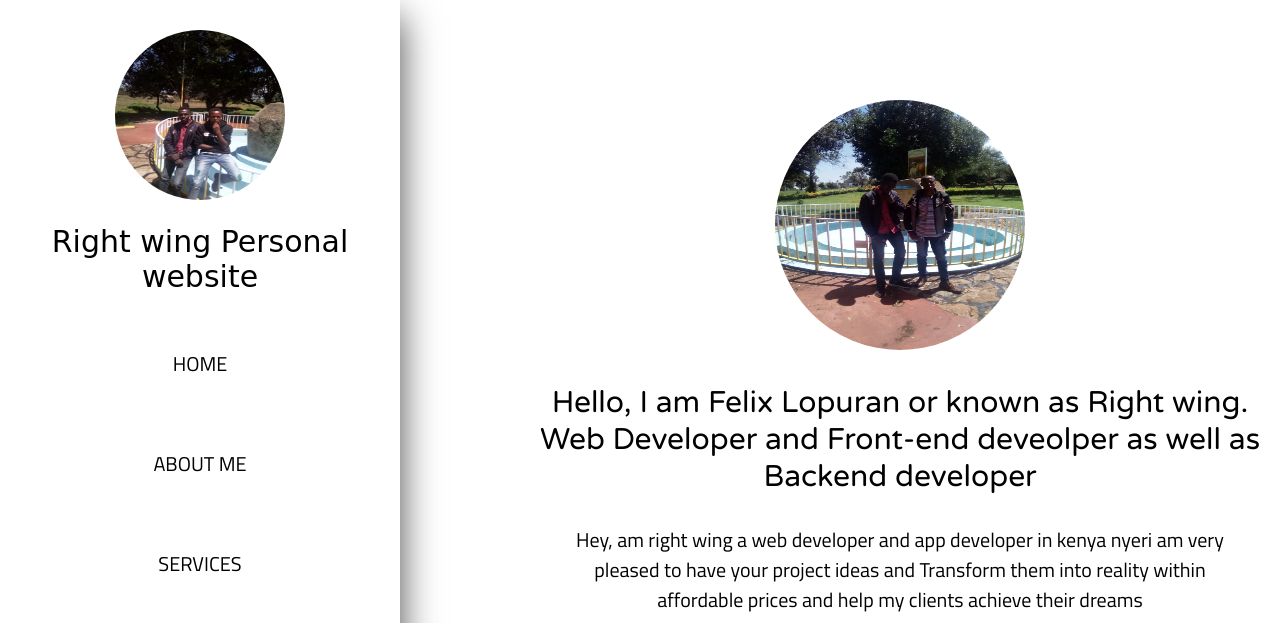
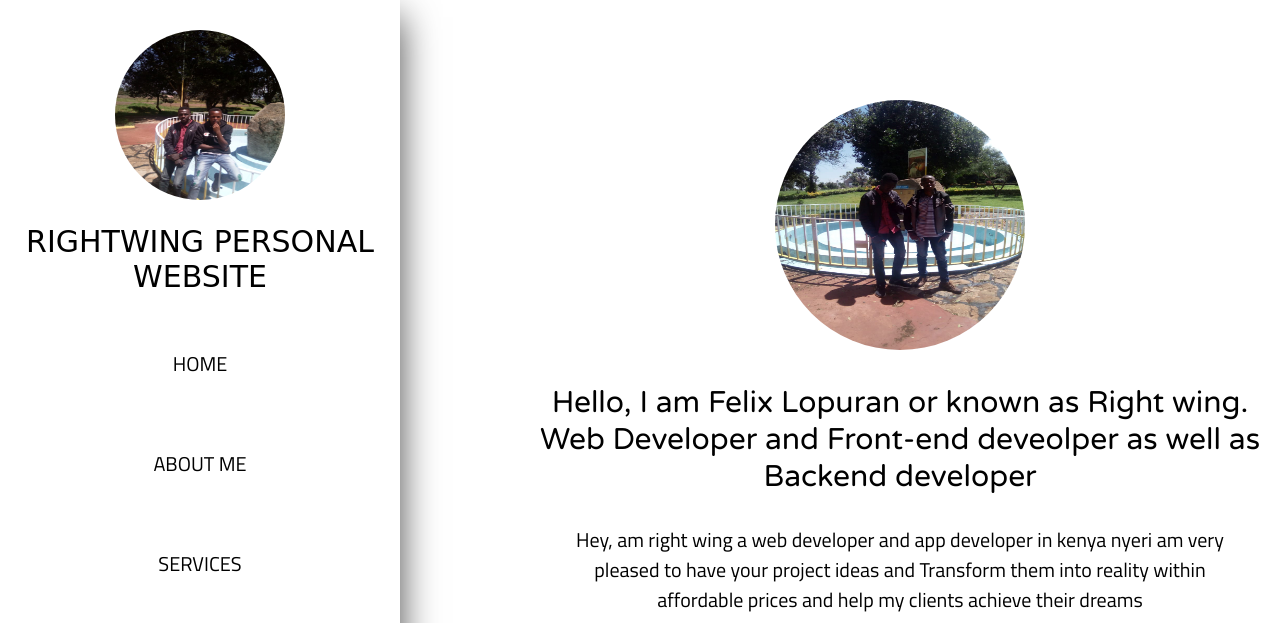
Before and after one commit to felix923/felix923.github.io, a plain HTML site: page index.html in a window 1280 px wide. Shown: the top 623 px of the page. Drawn offline with Linux system fonts and the light colour scheme; a web font is replaced by a local one.

Commit message:
Update index.html

```diff
--- a/index.html
+++ b/index.html
@@ -13,7 +13,7 @@
     <title>Personal Website</title>
     <nav>
       <img src="images/image.jpg" alt="Profile Picture" />
-      <p class="headname">Right wing Personal website</p>
+      <p class="headname">RIGHTWING PERSONAL WEBSITE</p>
       <ul>
         <li><a href="#home"> HOME</a></li>
         <li><a href="#about"> ABOUT ME </a></li>
```
